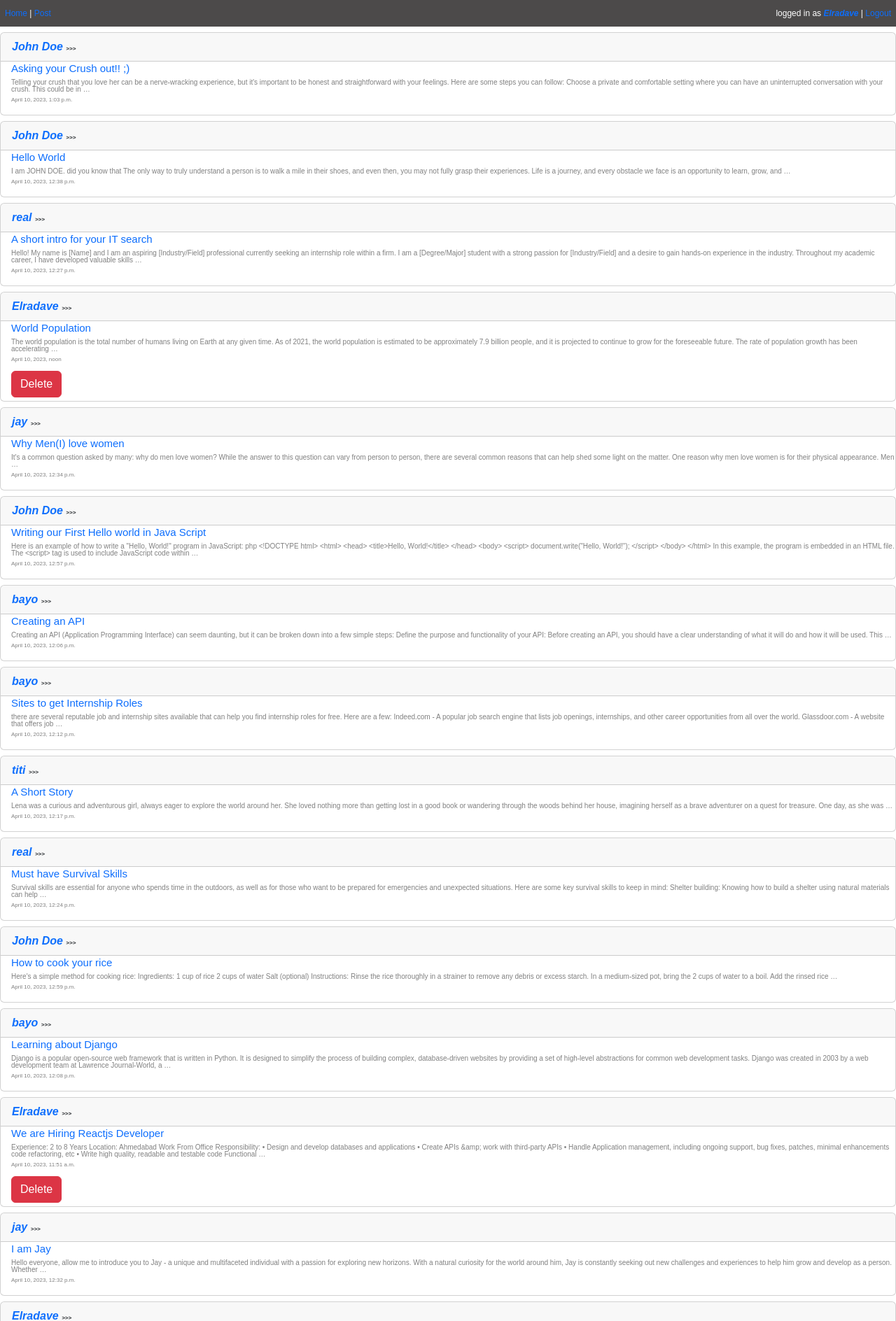
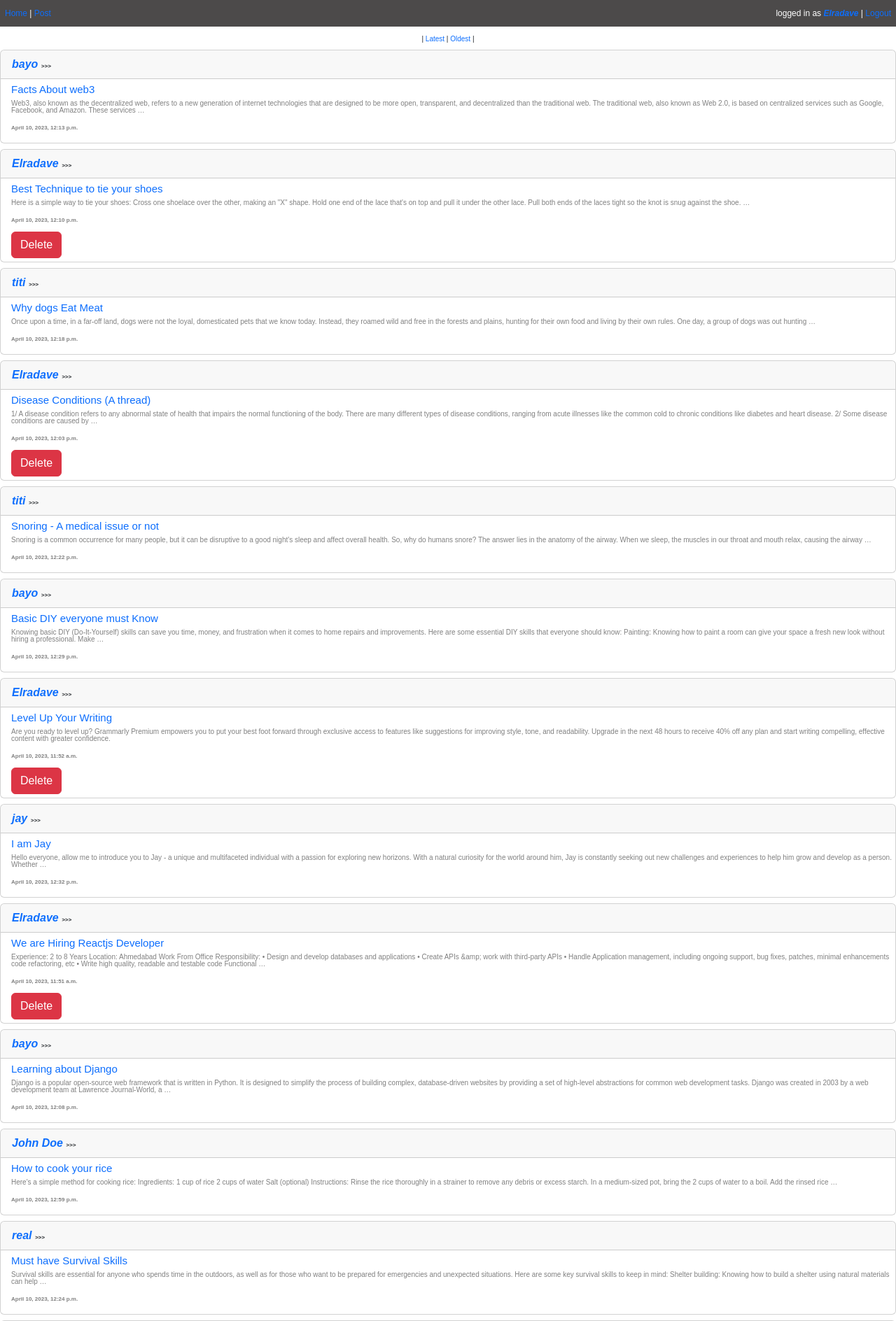
Before and after one commit to Elradave/Basic-Blog-Site, a Django app: page / in a window 1280 px wide. Shown: the top 1888 px of the page at 70% size. Run offline with Django 4.2, Linux system fonts and the light colour scheme; a user stored in the database is signed in; data comes from the database, SQL or seed files in the repository.

Commit message:
Update home.html

```diff
--- a/userlogin/main/templates/home.html
+++ b/userlogin/main/templates/home.html
@@ -1,8 +1,12 @@
 {% extends 'main.html' %}{% block title %} Home Page{% endblock %}
 {% block content %}
-{% for post in posts reversed %}
-
-<div class="card mt-2" id="top">
+<div style="text-align: center;
+            font-size: 10px;
+            margin-top: 10px;" id="top">
+| <a href="{% url 'latest' %}" style="text-decoration: none;">Latest</a> | <a href="{% url 'oldest' %}" style="text-decoration: none;">Oldest</a> |
+</div>
+  {% for post in posts %}
+<div class="card mt-2">
   <div class="card-header">
     <strong>
       <a href="{% url 'profile'  post.author.username  %}" style="text-decoration: none;">{{ post.author.username }}</a> <span style="font-size: 8px;">>>></span>
@@ -11,18 +15,19 @@
   <div style="padding-bottom: 0;
               padding-left: 15px;
               margin-bottom: 5px;">
-    <div style="">
+    <div>
       <h5 style="font-size: 15px;
                 line-height: 0;
-                margin-top: 10px;
+                margin-top: 15px;
                 margin-bottom: 15px;
                 ;"><a href="{% url 'post_page' post.id %}" style="text-decoration: none;">{{post.title}}</a></h5>
       <p style="font-size: 10px;
                 color: gray;
-                margin-bottom: 10px;
+                margin-bottom: 20px;
                 line-height: 10px">{{post.description|truncatewords:50}}
                 </p>
                   <p style="font-size: 8px;
+                          font-weight: bold;
                             color: gray;
                             line-height: 0;
                             margin-top: 0;">{{post.created_at}}  </p>
```
